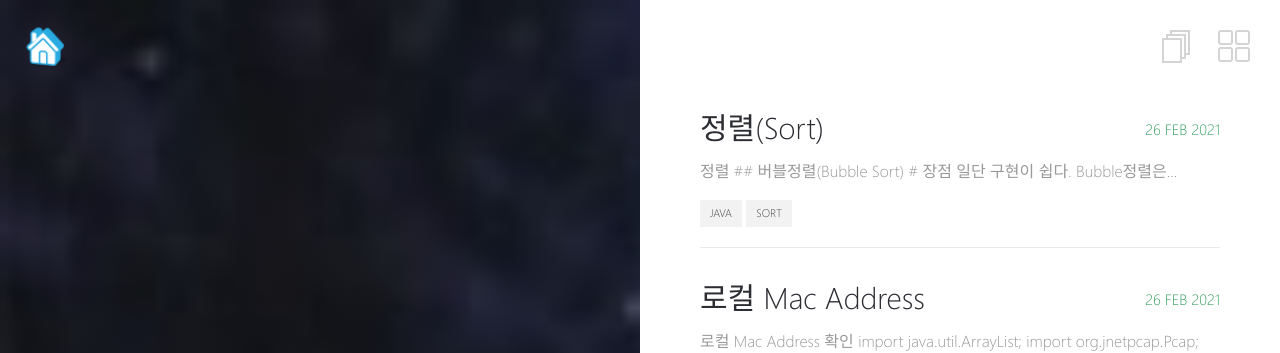
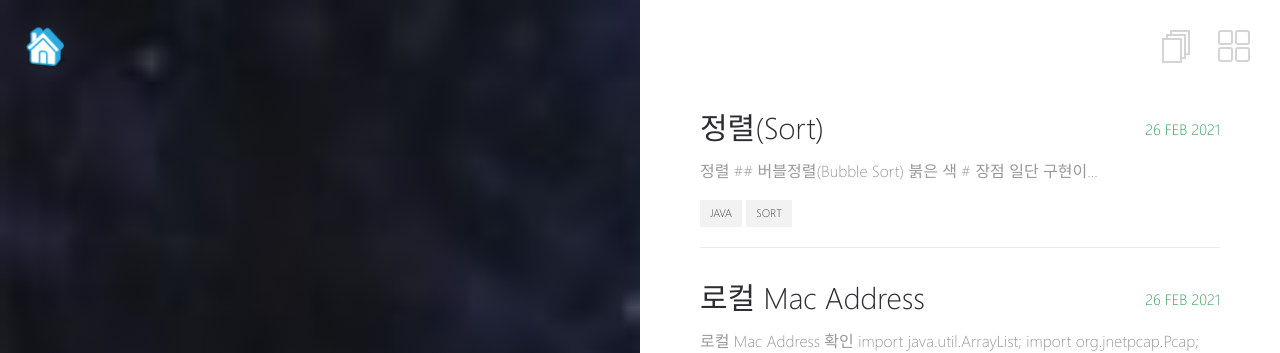
Before and after one commit to songchimin/songchimin, a Jekyll site: the page built from _pages/posts.md, in a window 1280 px wide. Shown: the top 353 px of the page. Built offline with Jekyll 4.4.1, drawn with Linux system fonts in a browser that asks for light colours.

Commit message:
Update 2021-02-26-Sort.md

```diff
--- a/_posts/2021-02-26-Sort.md
+++ b/_posts/2021-02-26-Sort.md
@@ -11,6 +11,7 @@ tags:
 # 정렬
 
 <span style="color:red">## 버블정렬(Bubble Sort)</span>
+<span style="color:red">붉은 색</span>
 
 **# 장점**
 - 일단 구현이 쉽다. Bubble정렬은 인접한 값만 계쏙해서 비교하면 되는 방식으로 굉장히 구현이 쉬운 편이다.
```
